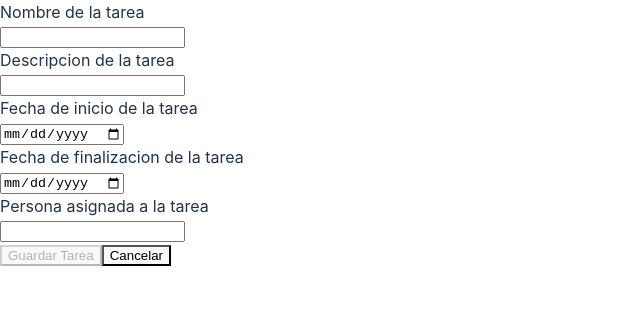
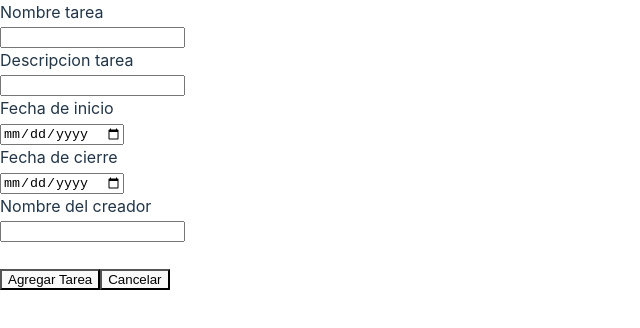
Before and after one commit to IN6BV/Almacenadora_frontend, a React (Vite) app: page / in a window 1280 px wide. Shown: the top 328 px of the page, without its empty margins (0-640 px from the left). Built offline with nearby package versions, Linux system fonts and the light colour scheme.

Commit message:
Terminado la implementacion del backend en el front del componente AddForm

```diff
--- a/src/components/FormAdd/FormAdd.jsx
+++ b/src/components/FormAdd/FormAdd.jsx
@@ -2,41 +2,8 @@ import { useState } from "react"
 import { Input } from "../Input"
 import { useTarea } from "../../shared/hooks"
 
-const inputs = [
-    {
-        field: "nombreTarea",
-        label: "Nombre de la tarea",
-        validationMessage: "El nombre de la tarea es requerido",
-        type: 'text',
-    },
-    {
-        field: "descripcionTarea",
-        label: "Descripcion de la tarea",
-        validationMessage: "La descripcion de la tarea es requerida",
-        type: 'text',
-    },
-    {
-        field: "fechaCreacion",
-        label: "Fecha de inicio de la tarea",
-        validationMessage: "La fecha de inicio de la tarea es requerida",
-        type: 'date',
-    },
-    {
-        field: "fechaFinalizacion",
-        label: "Fecha de finalizacion de la tarea",
-        validationMessage: "La fecha de finalizacion de la tarea es requerida",
-        type: 'date',
-    },
-    {
-        field: "empleadoAsignado",
-        label: "Persona asignada a la tarea",
-        validationMessage: "La persona asignada a la tarea es requerida",
-        type: 'text',
-    }
-]
-
 export const FormAdd = () => {
-    const {agregarTarea, isLoading} = useTarea();
+    const { agregarTarea, isLoading } = useTarea();
 
     const [formState, setFormState] = useState({
         nombreTarea: {
@@ -66,39 +33,32 @@ export const FormAdd = () => {
         }
     });
 
-    const handleInputValueChange = (field, value) => {
+    const handleInputValueChange = (value, field) => {
         setFormState((prevState) => ({
             ...prevState,
             [field]: {
                 ...prevState[field],
                 value
             }
-        }));
+        }))
     }
 
-    const handleInputValidationOnBlur = (field) => {
+    const handleInputValidationOnBlur = (value, field) => {
         let isValid = false;
-
         switch (field) {
             case 'nombreTarea':
-                isValid = formState.nombreTarea.value.trim() !== '';
                 break;
             case 'descripcionTarea':
-                isValid = formState.descripcionTarea.value.trim() !== '';
                 break;
             case 'fechaCreacion':
-                isValid = formState.fechaCreacion.value.trim() !== '';
                 break;
             case 'fechaFinalizacion':
-                isValid = formState.fechaFinalizacion.value.trim() !== '';
                 break;
             case 'empleadoAsignado':
-                isValid = formState.empleadoAsignado.value.trim() !== '';
                 break;
             default:
                 break;
         }
-
         setFormState((prevState) => ({
             ...prevState,
             [field]: {
@@ -109,15 +69,23 @@ export const FormAdd = () => {
         }))
     }
 
-    const handleFormSubmit = async (event) => {
+    const handleAddTask = async (event) => {
         event.preventDefault();
-
         const response = await agregarTarea(formState.nombreTarea.value,
             formState.descripcionTarea.value,
             formState.fechaCreacion.value,
             formState.fechaFinalizacion.value,
-                                            formState.empleadoAsignado.value)
-    window.location.reload();
+            formState.empleadoAsignado.value);
+
+
+        setFormState({
+            nombreTarea: { value: '' },
+            descripcionTarea: { value: '' },
+            fechaCreacion: { value: '' },
+            fechaFinalizacion: { value: '' },
+            empleadoAsignado: { value: '' }
+        });
+
     }
 
     const isSubmitButtonDisabled = isLoading || !formState.nombreTarea.isValid ||
@@ -127,30 +95,59 @@ export const FormAdd = () => {
                                                 !formState.empleadoAsignado.isValid;
 
     return (
+        <div >
             <form>
+                <Input
+                    field='nombreTarea'
+                    label='Nombre tarea'
+                    value={formState.nombreTarea.value}
+                    onChangeHandler={handleInputValueChange}
+                    type='text'
+                    onBlurHandler={handleInputValidationOnBlur}
+                />
+                <Input
+                    field='descripcionTarea'
+                    label='Descripcion tarea'
+                    value={formState.descripcionTarea.value}
+                    onChangeHandler={handleInputValueChange}
+                    type='text'
+                    onBlurHandler={handleInputValidationOnBlur}
+                />
+                <Input
+                    field='fechaCreacion'
+                    label='Fecha de inicio'
+                    value={formState.fechaCreacion.value}
+                    onChangeHandler={handleInputValueChange}
+                    type='date'
+                    onBlurHandler={handleInputValidationOnBlur}
+                />
+                <Input
+                    field='fechaFinalizacion'
+                    label='Fecha de cierre'
+                    value={formState.fechaFinalizacion.value}
+                    onChangeHandler={handleInputValueChange}
+                    type='date'
+                    onBlurHandler={handleInputValidationOnBlur}
+                />
+                <Input
+                    field='empleadoAsignado'
+                    label='Nombre del creador'
+                    value={formState.empleadoAsignado.value}
+                    onChangeHandler={handleInputValueChange}
+                    type='text'
+                    onBlurHandler={handleInputValidationOnBlur}
+                />
+                <br />
+                <br />
                 <div>
-            {inputs.map((input) =>(
-                <Input
-                    key={input.field}
-                    field={input.field}
-                    label={input.label}
-                    value={formState[input.field].value}
-                    onChangeHandler={handleInputValueChange}
-                    onBlurHandler={handleInputValidationOnBlur}
-                    showErrorMessage={formState[input.field].showError}
-                    validationMessage={input.validationMessage}
-                    type={input.type}
-                />
-            ))}
-        </div>
-        <div>
-            <button onClick={handleFormSubmit} disabled={isSubmitButtonDisabled}>
-                Guardar Tarea
+                    <button onClick={handleAddTask} >
+                        Agregar Tarea
                     </button>
-            <button>
+                    <button onClick={() => window.location.href = '/dashboard'}>
                         Cancelar
                     </button>
                 </div>
             </form>
-)
+        </div>
+    );
 }
--- a/src/components/Input.jsx
+++ b/src/components/Input.jsx
@@ -7,20 +7,22 @@ export const Input = ({
     showErrorMessage,
     validationMessage,
     onBlurHandler,
-    textArea,
-}) =>{
-    const handleValueChange = (event) =>{
+    textarea,
+}) => {
+    const handleValueChange = (event) => {
         onChangeHandler(event.target.value, field)
     }
-    const handleInputBlur = (event)=>{
+
+    const handleInputBlur = (event) => {
         onBlurHandler(event.target.value, field)
     }
-    return(
+
+  return (
     <>
-            <div>
+        <div className="">
             <span>{label}</span>
         </div>
-            {textArea? (
+        {textarea ? (
             <textarea
                 type={type}
                 value={value}
@@ -29,7 +31,7 @@ export const Input = ({
                 rows={5}
                 style={{maxWidth: '400px'}}
             />
-            ):(
+        ) : (
             <input
                 type={type}
                 value={value}
@@ -37,7 +39,7 @@ export const Input = ({
                 onBlur={handleInputBlur}
             />
         )}
-            <span>
+        <span className="">
             {showErrorMessage && validationMessage}
         </span>
     </>
--- a/src/pages/dashboard/DashboardPage.jsx
+++ b/src/pages/dashboard/DashboardPage.jsx
@@ -1,12 +1,10 @@
 import { Navbar } from '../../components/navbar/Navbar'
 import { FormAdd } from '../../components/formAdd/FormAdd'
 import './dashboardPage.css'
+
+
 export const DashboardPage = () => {
     return (
-        <div>
-            <div>
-                <FormAdd/>
-            </div>
-        </div>
+        <FormAdd/>
     )
 }
--- a/src/services/api.jsx
+++ b/src/services/api.jsx
@@ -1,7 +1,7 @@
 import axios from "axios";
 
 const api = axios.create({
-    baseURL: "http://127.0.0.1:3000",
+    baseURL: "http://127.0.0.1:3000/almtesoro/v1",
     timeout: 5000
 });
 
```
Lines whose indentation alone changed are shown as unchanged.
